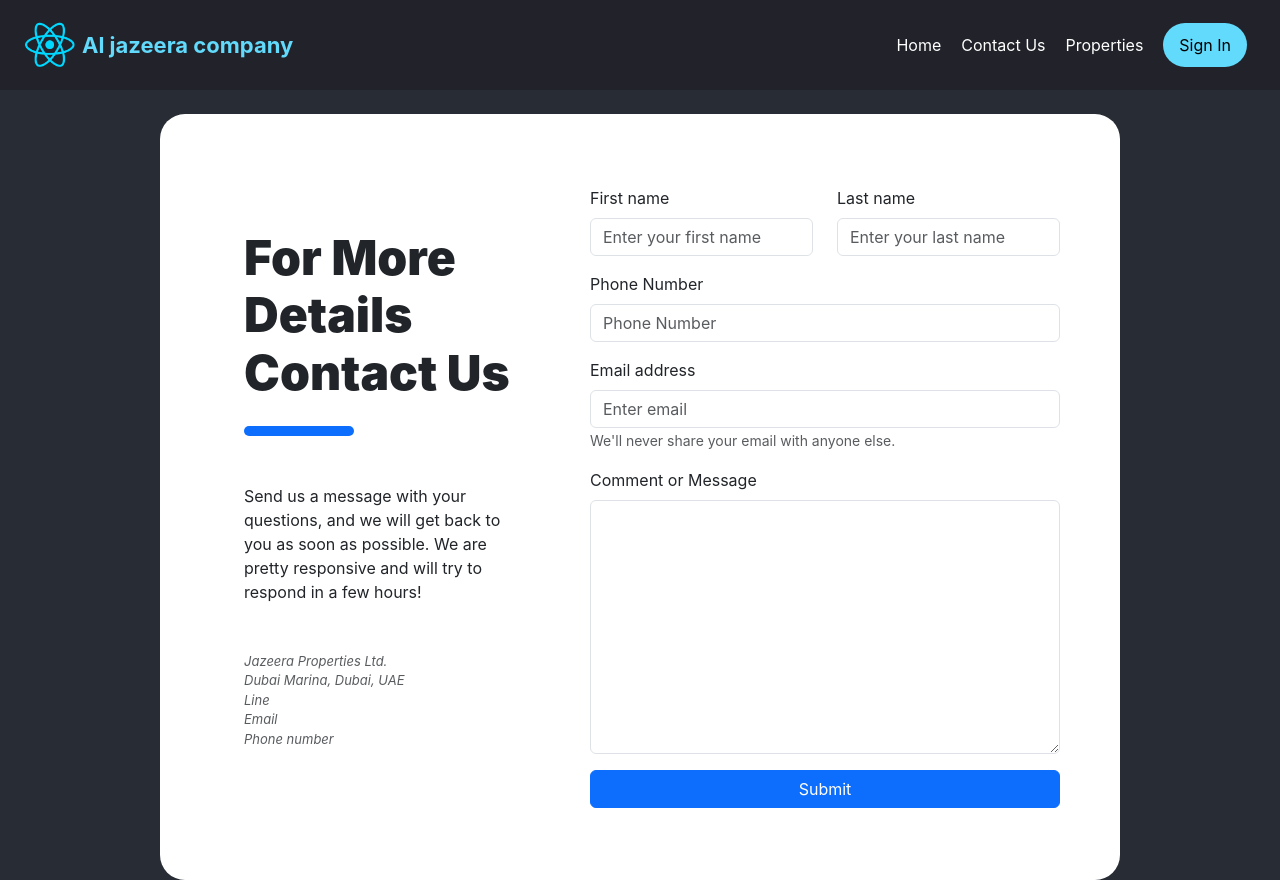
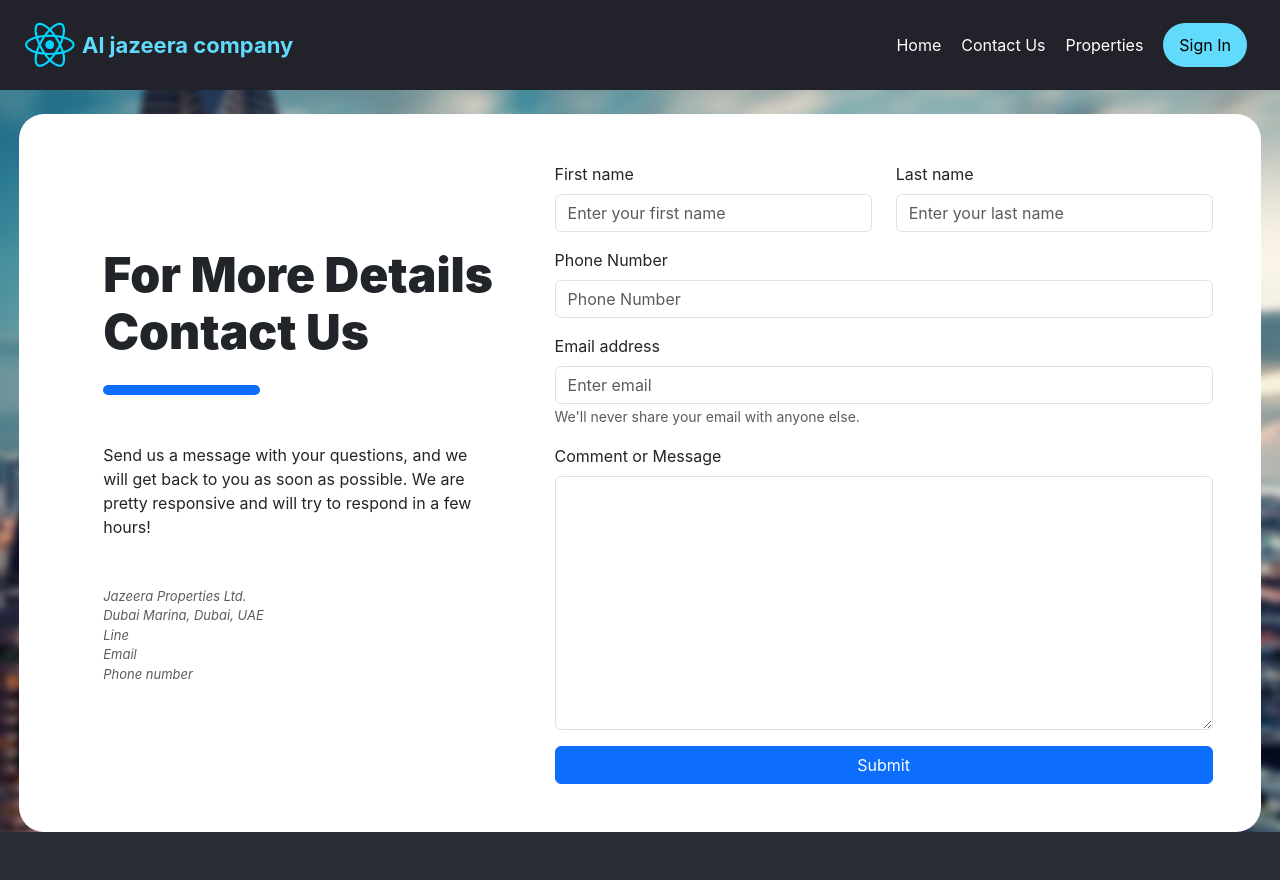
Before and after one commit to Tec-Oasis/jpms-frontend, a React (Vite) app: page / in a window 1280 px wide. After the commit the page ends 832 px from the top, so only its background shows below. Built offline with nearby package versions, Linux system fonts and the light colour scheme.

Commit message:
fix styles

```diff
--- a/src/ContactPage/ContactPage.css
+++ b/src/ContactPage/ContactPage.css
@@ -11,5 +11,7 @@
   font-size: small;
 }
 
-.contact-info {
+body {
+  background: url(../images/background-image-login.jpg);
+  background-size: cover;
 }
--- a/src/ContactPage/ContactPage.jsx
+++ b/src/ContactPage/ContactPage.jsx
@@ -5,12 +5,12 @@ import './ContactPage.css'
 const ContactPage = () => {
   return (
     <Container
-      className="p-5 mt-4 mb-4 w-75"
+      className="p-5 mt-4 mb-4"
       id="contact"
-      style={{ borderRadius: '25px' }}
+      style={{ borderRadius: '25px', width: '97%', maxWidth: '100%' }}
     >
       <Row style={{ alignItems: 'center' }}>
-        <Col className="p-5 col-5 contact-info">
+        <Col className="p-5 col-5">
           <div className="mb-5">
             <h1
               style={{ fontSize: '3rem' }}
@@ -40,7 +40,7 @@ const ContactPage = () => {
             Phone number <br />
           </address>
         </Col>
-        <Col className="p-4">
+        <Col>
           <ContactForm />
         </Col>
       </Row>
```
